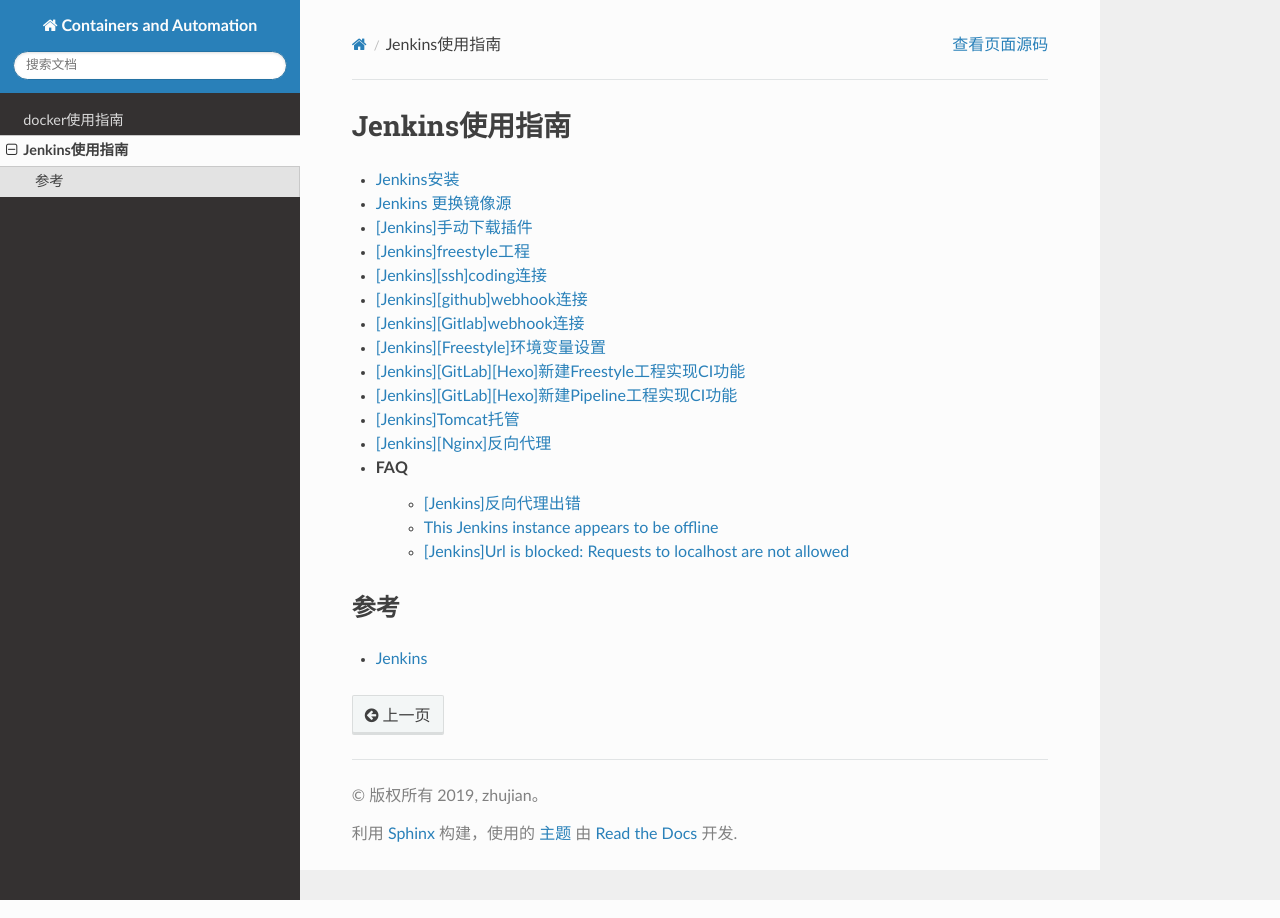
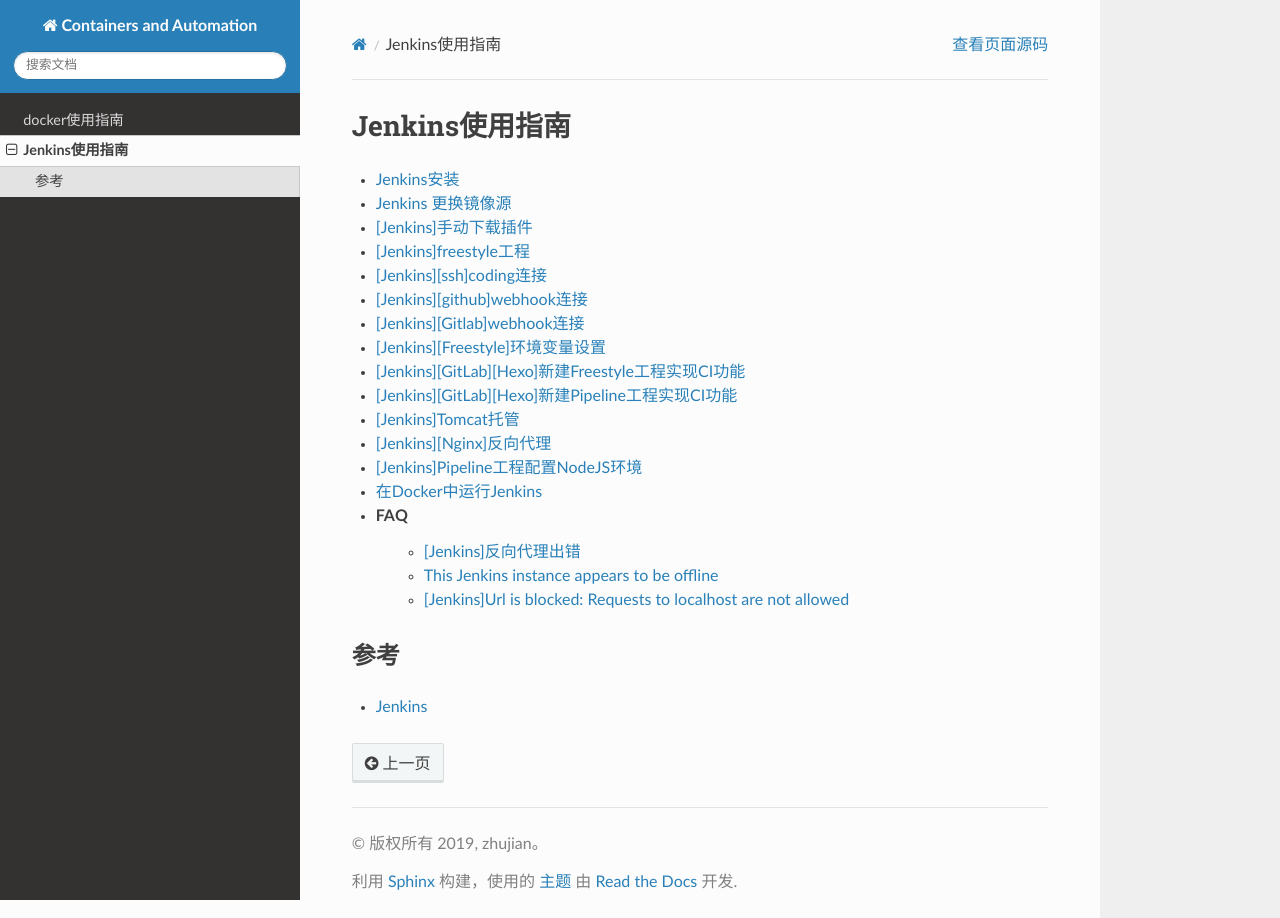
Before and after one commit to Document-Collection/Containerization-Automation, a Sphinx documentation site: the page built from docs/source/jenkins/index.rst, in a window 1280 px wide. Built offline with Sphinx 7.4.7 and the Read the Docs theme 2.0.0, drawn with Linux system fonts in a browser that asks for light colours; pages that are not in the unit, such as notebooks, are missing from menus.

Commit message:
docs(jenkins): 更新

```diff
--- a/docs/source/jenkins/index.rst
+++ b/docs/source/jenkins/index.rst
@@ -23,6 +23,8 @@
 * `[Jenkins][GitLab][Hexo]新建Pipeline工程实现CI功能`_
 * `[Jenkins]Tomcat托管`_
 * `[Jenkins][Nginx]反向代理`_
+* `[Jenkins]Pipeline工程配置NodeJS环境`_
+* `在Docker中运行Jenkins`_
 
 * FAQ
     * `[Jenkins]反向代理出错`_
@@ -47,7 +49,8 @@
 .. _`[Jenkins]反向代理出错`: https://www.zhujian.tech/posts/adc5ce0c.html
 .. _`This Jenkins instance appears to be offline`: https://www.zhujian.tech/posts/6af1c833.html
 .. _`[Jenkins]Url is blocked: Requests to localhost are not allowed`: https://www.zhujian.tech/posts/5d46d7f9.html
-
+.. _`[Jenkins]Pipeline工程配置NodeJS环境`: https://www.zhujian.tech/posts/d521b4ea.html
+.. _`在Docker中运行Jenkins`: https://www.zhujian.tech/posts/202ee452.html
 
 参考
 ********
```
